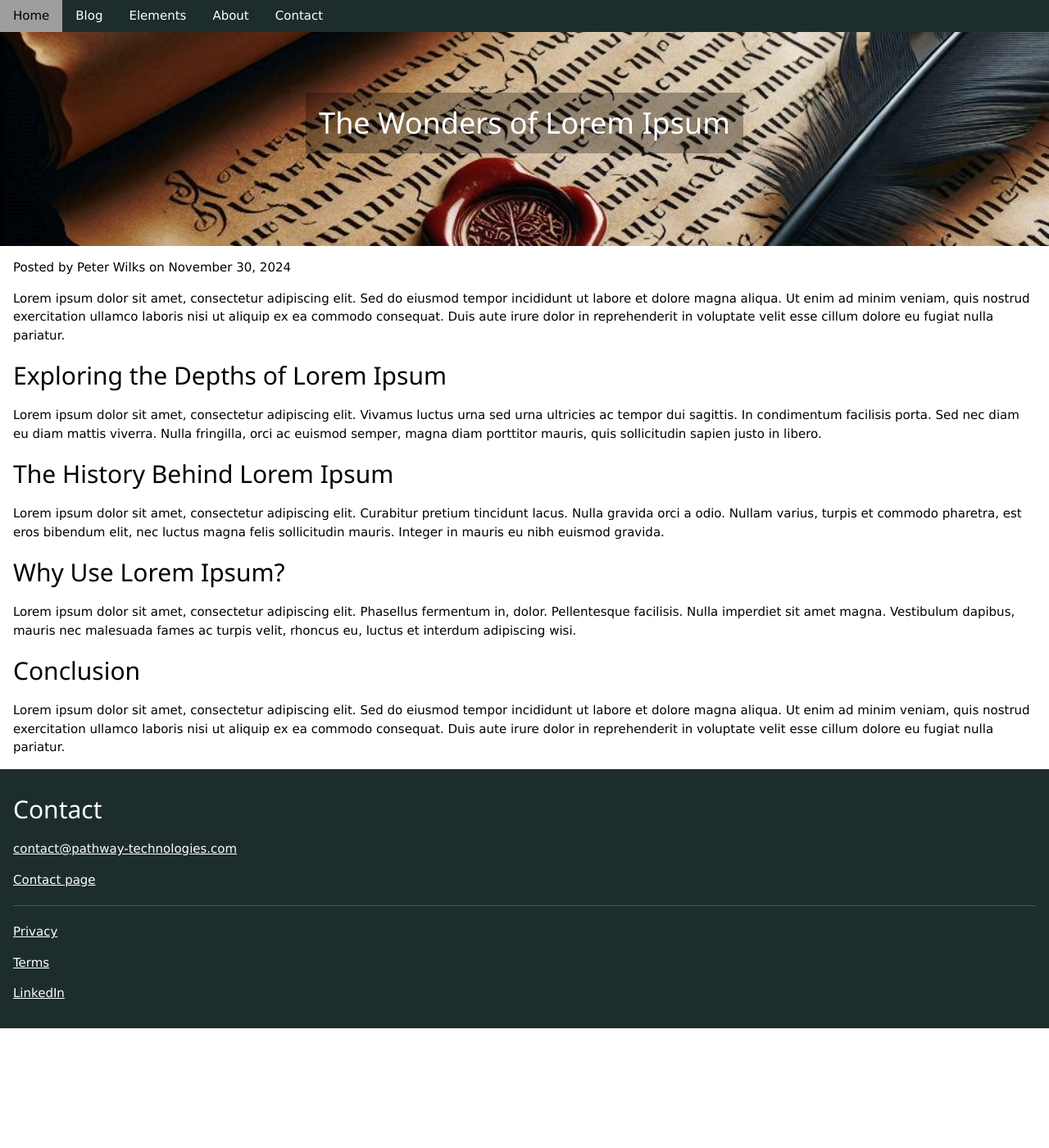
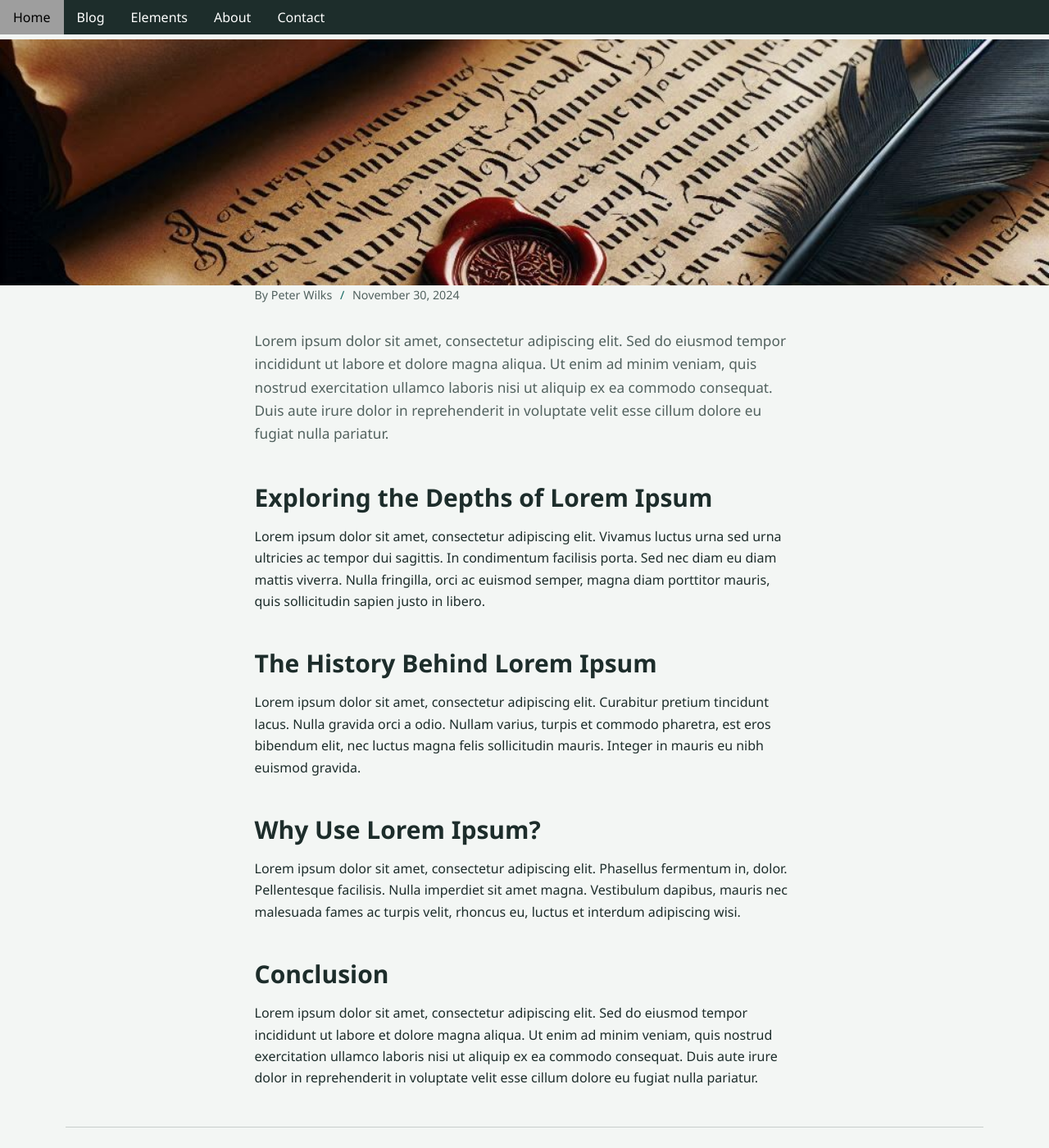
Before and after one commit to ptl-cloud/ptl-cloud.github.io, a Jekyll site: the page built from website/blog/_posts/2024-11-30-the-wonders-of-lorem-ipsum.md, in a window 1280 px wide and 1400 px high. Shown: the whole window at 82% size. Built offline with Jekyll 4.4.1, drawn with Linux system fonts in a browser that asks for light colours; some of the changed text lies outside the part shown.

Commit message:
Updated blog post with new layout

```diff
--- a/website/_layouts/post.html
+++ b/website/_layouts/post.html
@@ -10,32 +11,28 @@
 #    Page sub-title is used for banner text
 ---
 
-<!DOCTYPE html>
-<html lang="{{ page.language | default: site.language | default: 'en' }}">
+{% unless page.banner-show %}
+  <header class="ptl-post-heading">
+    <h1>{{ page.title | escape }}</h1>
+  </header>
+{% endunless %}
 
-{% include head.html %}
+<article class="ptl-post-content">
+  <p class="ptl-post-meta">By {{ page.author | default: site.author | default: site.title }} <span aria-hidden="true">/</span> <time datetime="{{ page.date | date_to_xmlschema }}">{{ page.date | date: "%B %-d, %Y" }}</time></p>
+  {{ content }}
+</article>
 
-<body>
-  {% include navigation-bar.html %}
-  {% if page.banner-show %}
-    {% include ptl-hero-banner.html image=page.banner-image title=page.title text=page.sub-title img-position=page.banner-img-position %}
-  {% endif %}
-  <main class="w3-container">
-    <div class="w3-row">
-      <div class="w3-container w3-half">
+<nav class="ptl-post-navigation" aria-label="Post navigation">
+  <div class="ptl-post-navigation-item ptl-post-navigation-previous">
     {% if page.previous.url %}
-          <a href="{{page.previous.url}}">&laquo; {{page.previous.title}}</a>
+      <span>Previous</span>
+      <a href="{{ page.previous.url | relative_url }}">{{ page.previous.title | escape }}</a>
     {% endif %}
   </div>
-      <div class="w3-container w3-half">
+  <div class="ptl-post-navigation-item ptl-post-navigation-next">
     {% if page.next.url %}
-          <a href="{{page.next.url}}">{{page.next.title}} &raquo;</a>
+      <span>Next</span>
+      <a href="{{ page.next.url | relative_url }}">{{ page.next.title | escape }}</a>
     {% endif %}
   </div>
-    </div>
-    <p>Posted by {{ page.author }} on {{ page.date | date: "%B %-d, %Y" }}</p>
-    {{ content }}
-  </main>
-  {% include footer.html %}
-</body>
-</html>
+</nav>
--- a/website/_sass/ptl.scss
+++ b/website/_sass/ptl.scss
@@ -151,6 +151,76 @@ body.ptl-page {
   margin-top: 0;
 }
 
+.ptl-post-heading,
+.ptl-post-content,
+.ptl-post-navigation {
+  width: min(100%, 1120px);
+  margin-right: auto;
+  margin-left: auto;
+}
+
+.ptl-post-heading {
+  padding-top: clamp(2rem, 5vw, 4rem);
+  padding-bottom: $ptl-space-md;
+}
+
+.ptl-post-heading h1 {
+  margin: 0;
+  padding-left: $ptl-space-sm;
+  border-left: 5px solid $ptl-color-accent;
+  font-size: 2.5rem;
+}
+
+.ptl-post-content {
+  max-width: 72ch;
+  padding-bottom: $ptl-space-md;
+}
+
+.ptl-post-meta {
+  margin: 0 0 $ptl-space-md;
+  color: $ptl-color-muted;
+  font-size: 0.95rem;
+}
+
+.ptl-post-meta span {
+  padding: 0 0.4rem;
+  color: $ptl-color-accent;
+}
+
+.ptl-post-meta + p {
+  color: $ptl-color-muted;
+  font-size: 1.15rem;
+}
+
+.ptl-post-content h2 {
+  margin-top: $ptl-space-lg;
+}
+
+.ptl-post-navigation {
+  display: grid;
+  grid-template-columns: repeat(2, minmax(0, 1fr));
+  gap: $ptl-space-sm;
+  padding-top: $ptl-space-md;
+  padding-bottom: $ptl-space-lg;
+  border-top: 1px solid rgba(29, 45, 43, 0.2);
+}
+
+.ptl-post-navigation-item {
+  display: flex;
+  min-width: 0;
+  flex-direction: column;
+  gap: 0.25rem;
+}
+
+.ptl-post-navigation-item span {
+  color: $ptl-color-muted;
+  font-size: 0.85rem;
+}
+
+.ptl-post-navigation-next {
+  text-align: right;
+}
+
 .ptl-about-intro {
   display: grid;
   grid-template-columns: minmax(0, 1.5fr) minmax(220px, 0.7fr);
@@ -272,6 +342,23 @@ body.ptl-page {
     font-size: 2rem;
   }
 
+  .ptl-post-heading {
+    padding-top: $ptl-space-md;
+    padding-bottom: $ptl-space-sm;
+  }
+
+  .ptl-post-heading h1 {
+    font-size: 2rem;
+  }
+
+  .ptl-post-navigation {
+    grid-template-columns: minmax(0, 1fr);
+  }
+
+  .ptl-post-navigation-next {
+    text-align: left;
+  }
+
   .ptl-about-intro,
   .ptl-about-sections {
     grid-template-columns: minmax(0, 1fr);
```
Also changed, not shown: other parts of website/_layouts/post.html (+1 -0 lines), website/blog/_posts/2024-12-01-how-to-read-a-forest.md (added, +24 -0 lines), website/blog/_posts/2024-12-02-the-quiet-work-of-observability.md (added, +24 -0 lines), website/pages/home.md (+6 -4 lines). Lines whose indentation alone changed are shown as unchanged.
